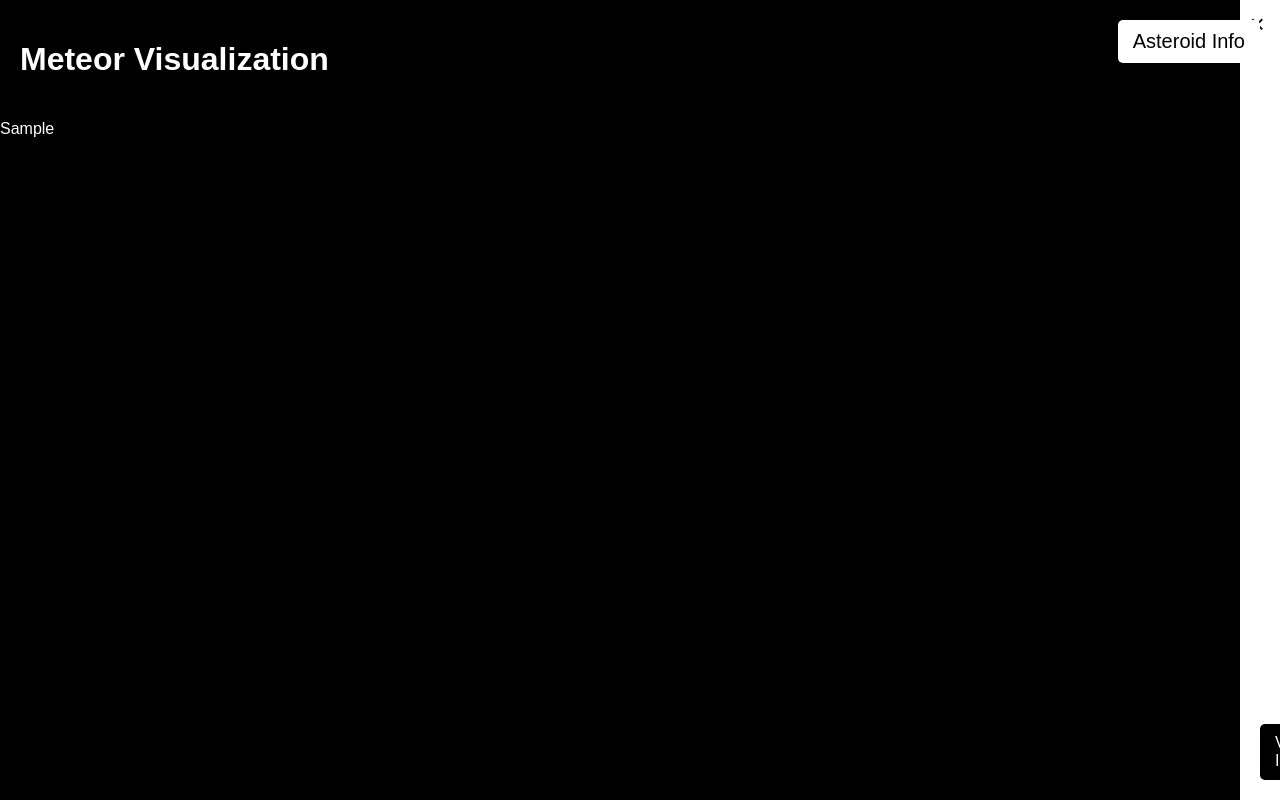
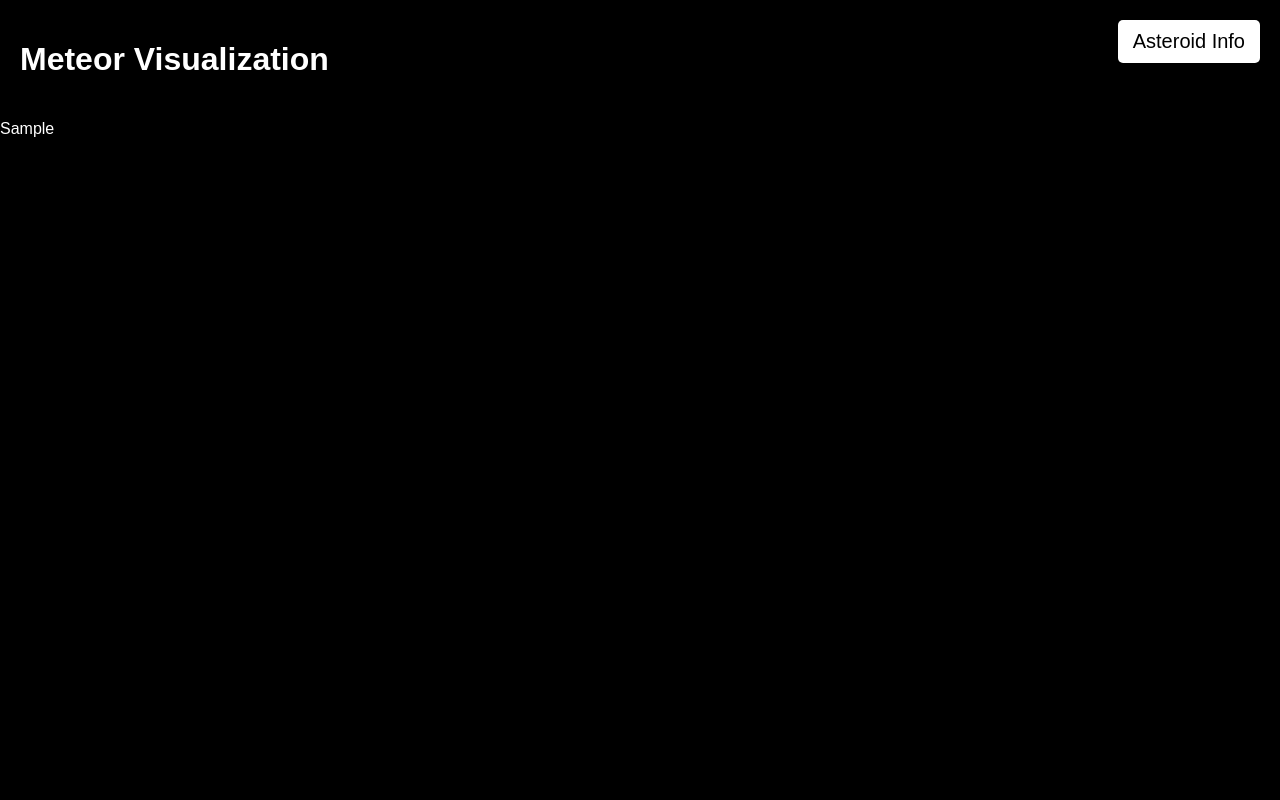
Before and after one commit to KManuel27/NASA-Space-Apps-Challenge-2025, a Flask app: template templates/meteorViz.html in a window 1280 px wide. Run offline with Flask 3, Linux system fonts and the light colour scheme; the template is opened without the code that fills it: most values are stand-ins (such as "Sample title", 1, 10 or a date in 2020); some libraries are stand-ins or nearby versions.

Commit message:
changed css for the sidebar in meteorViz to improve the look when the sidebar is in closed state - as there was a weird overflow before

```diff
--- a/templates/meteorViz.html
+++ b/templates/meteorViz.html
@@ -11,6 +11,8 @@
             color: white;
             margin: 0;
             padding: 0;
+            /* Prevent accidental horizontal scrollbar caused by the hidden sidebar */
+            overflow-x: hidden;
         }
 
         h1 {
@@ -42,12 +44,19 @@
             background-color: #ffffff;
             color: black;
             overflow: hidden;
-            transition: 0.5s;
+            transition: width 0.35s ease, padding 0.35s ease;
             display: flex;
             flex-direction: column;
             justify-content: space-between; /* pushes button to bottom */
+            /* keep padding out of the closed state so the background doesn't show as a strip */
+            padding: 0;
+            box-sizing: border-box;
+        }
+
+        /* Open state applies the padding and width for the visible sidebar */
+        #mySidebar.open {
+            width: 300px;
             padding: 20px;
-            box-sizing: border-box;
         }
 
         .sidebar-content {
@@ -113,13 +122,20 @@
         const sidebar = document.getElementById("mySidebar");
 
         function openSidebar() {
-            sidebar.style.width = "300px";
-            openBtn.style.display = "none"; // hide button
+            sidebar.classList.add('open');
+            // hide the button after the sidebar finishes opening to avoid a visible jump
+            sidebar.addEventListener('transitionend', function onEnd(e) {
+                if (e.propertyName === 'width') {
+                    openBtn.style.display = 'none';
+                    sidebar.removeEventListener('transitionend', onEnd);
+                }
+            });
         }
 
         function closeSidebar() {
-            sidebar.style.width = "0";
-            openBtn.style.display = "block"; // show button again
+            // show button immediately so user can re-open while it closes
+            openBtn.style.display = 'block';
+            sidebar.classList.remove('open');
         }
 
         function visualizeImpact() {
```
